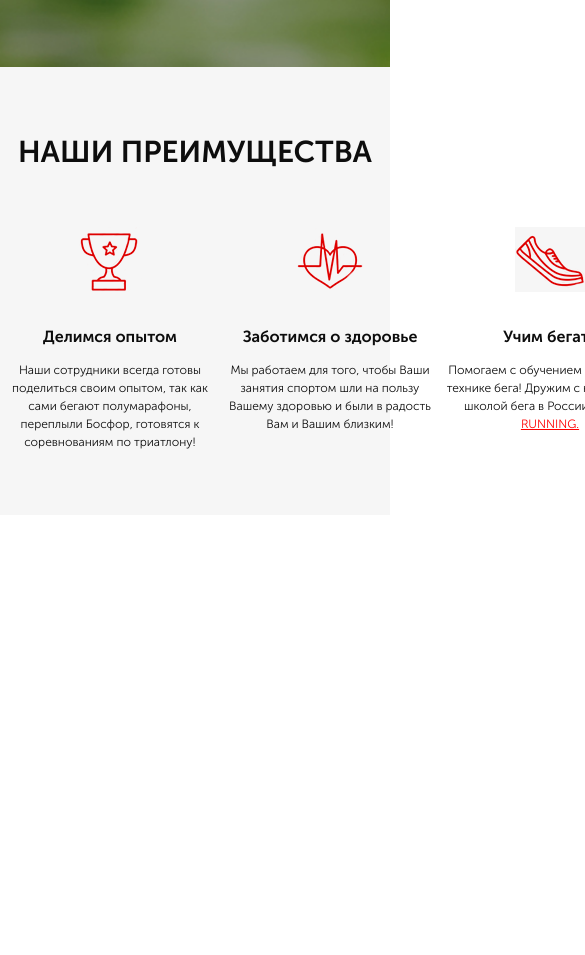
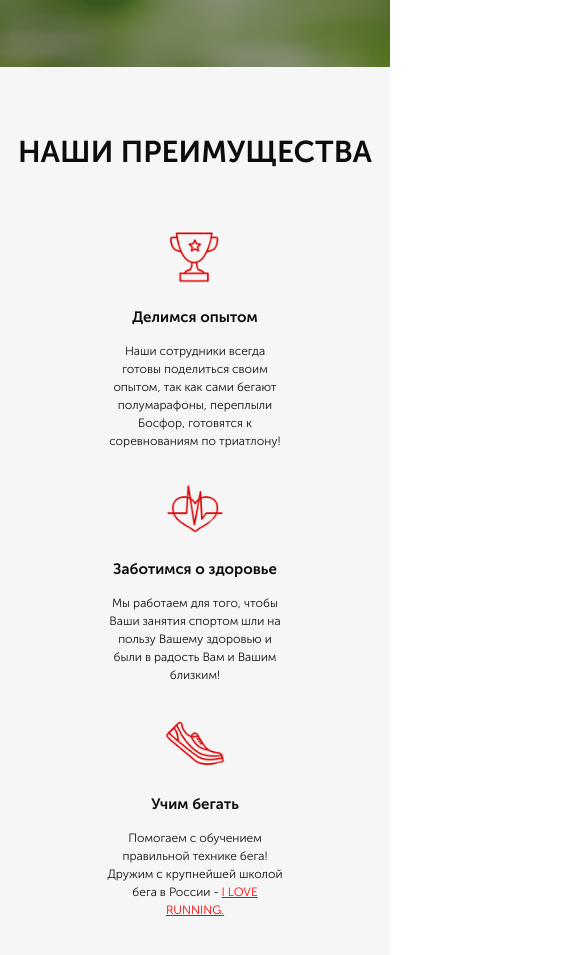
Before and after one commit to BorysSyniavskyi/pulse, a website: page src/index.html in a window 390 px wide. Shown: the part 840-1795 px from the top of the page, 585 px wide, since content can reach past the window. Before the commit the page ends 1355 px from the top, so only its background shows below. Drawn offline with Linux system fonts and the light colour scheme.

Commit message:
add adaptation in media

```diff
--- a/src/sass/_media.scss
+++ b/src/sass/_media.scss
@@ -64,4 +64,43 @@
         }
     }
     }
+    .advantages {
+        .container {
+            max-width: 550px;
+        }
+
+        &__icon {
+
+
+            img {
+                width: 60px;
+
+            }
+        }
+        &__descr {
+            width: 180px;
+        }
+        &__subtitle {
+            font-size: 15px;
+        }
+        &__text {
+            font-size: 12px;
+        }
+    }
+
 }
+@media (max-width: 575px) {
+.advantages {
+    &__icons {
+        margin-top: 30px;
+        flex-direction: column;
+        align-items: center;
+    }
+    &__icon {
+        margin-top: 30px;
+    }
+    &__descr {
+        margin-top: 20px;
+    }
+    }
+}
--- a/src/sass/blocks/_advantages.scss
+++ b/src/sass/blocks/_advantages.scss
@@ -10,12 +10,15 @@
     padding: 70px 0 64px 0;
     background: #F6F6F6;
     &__icons {
+
         margin-top: 60px;
         display: flex;
         justify-content: space-between;
 
+
     }
     &__icon {
+
 
         img {
             display: block;
@@ -23,6 +26,7 @@
         }
     }
     &__descr {
+        margin: 0 auto;
         margin-top: 30px;
         width: 254px;
     }
```
Also changed, not shown: src/css/style.min.css.
